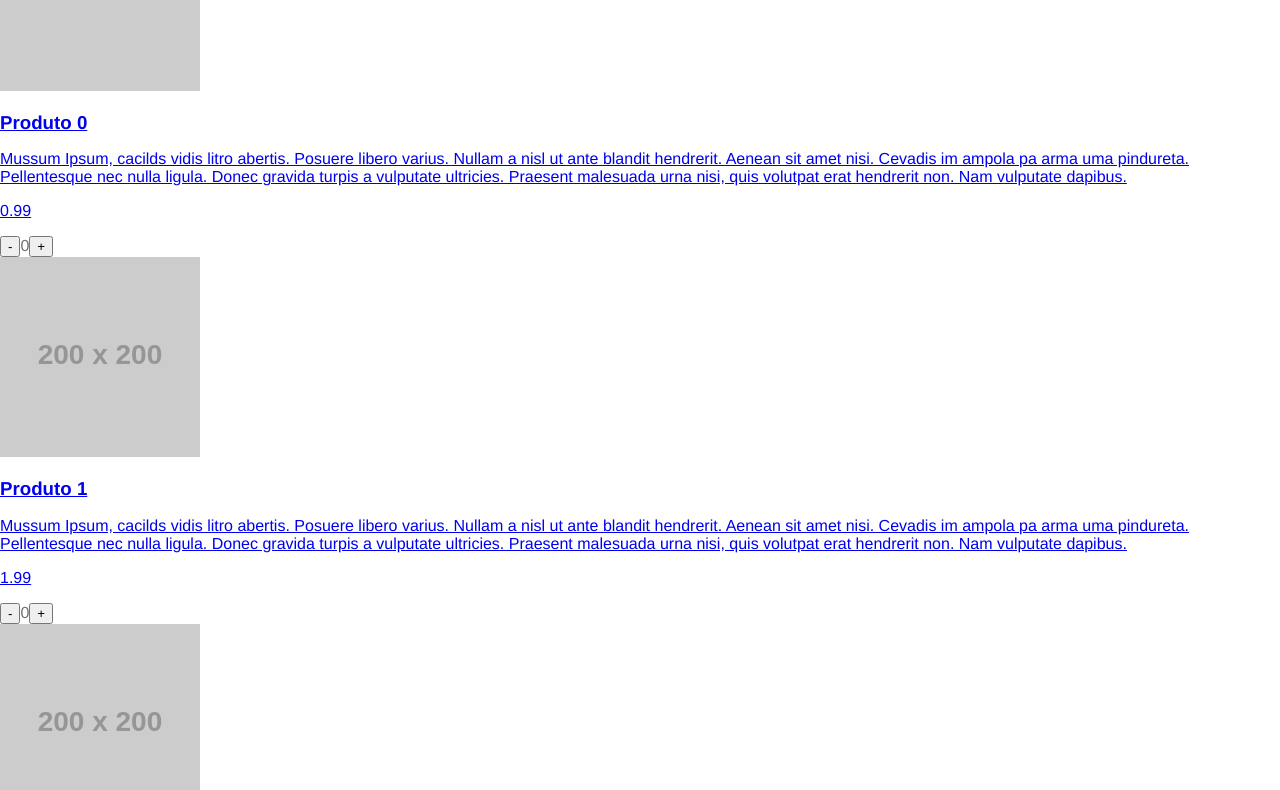
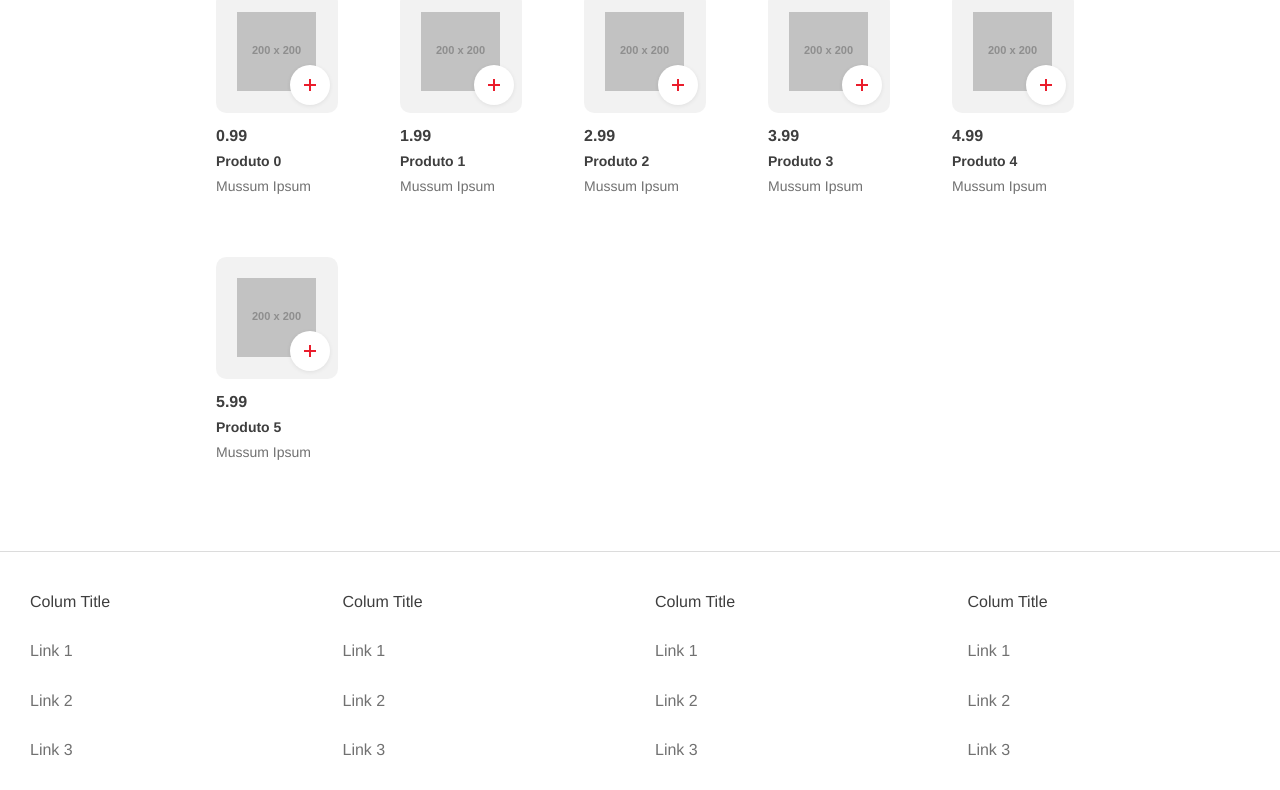
Before and after one commit to wilbelison/idega, a React (Create React App) app: page / in a window 1280 px wide. Shown: the part 250-1040 px from the top of the page. Built offline with nearby package versions, Linux system fonts and the light colour scheme; a web font is replaced by a local one.

Commit message:
Products Grid

```diff
--- a/public/data/Catalog.json
+++ b/public/data/Catalog.json
@@ -7,6 +7,7 @@
     "image": "https://placehold.co/800x800?text=image",
     "title": "Produto 0",
     "slug": "produto-0",
+    "details": "Mussum Ipsum",
     "description": "Mussum Ipsum, cacilds vidis litro abertis. Posuere libero varius. Nullam a nisl ut ante blandit hendrerit. Aenean sit amet nisi. Cevadis im ampola pa arma uma pindureta. Pellentesque nec nulla ligula. Donec gravida turpis a vulputate ultricies. Praesent malesuada urna nisi, quis volutpat erat hendrerit non. Nam vulputate dapibus.",
     "price": 0.99
   },
@@ -18,6 +19,7 @@
     "image": "https://placehold.co/800x800?text=image",
     "title": "Produto 1",
     "slug": "produto-1",
+    "details": "Mussum Ipsum",
     "description": "Mussum Ipsum, cacilds vidis litro abertis. Posuere libero varius. Nullam a nisl ut ante blandit hendrerit. Aenean sit amet nisi. Cevadis im ampola pa arma uma pindureta. Pellentesque nec nulla ligula. Donec gravida turpis a vulputate ultricies. Praesent malesuada urna nisi, quis volutpat erat hendrerit non. Nam vulputate dapibus.",
     "price": 1.99
   },
@@ -29,6 +31,7 @@
     "image": "https://placehold.co/800x800?text=image",
     "title": "Produto 2",
     "slug": "produto-2",
+    "details": "Mussum Ipsum",
     "description": "Mussum Ipsum, cacilds vidis litro abertis. Posuere libero varius. Nullam a nisl ut ante blandit hendrerit. Aenean sit amet nisi. Cevadis im ampola pa arma uma pindureta. Pellentesque nec nulla ligula. Donec gravida turpis a vulputate ultricies. Praesent malesuada urna nisi, quis volutpat erat hendrerit non. Nam vulputate dapibus.",
     "price": 2.99
   },
@@ -40,6 +43,7 @@
     "image": "https://placehold.co/800x800?text=image",
     "title": "Produto 3",
     "slug": "produto-3",
+    "details": "Mussum Ipsum",
     "description": "Mussum Ipsum, cacilds vidis litro abertis. Posuere libero varius. Nullam a nisl ut ante blandit hendrerit. Aenean sit amet nisi. Cevadis im ampola pa arma uma pindureta. Pellentesque nec nulla ligula. Donec gravida turpis a vulputate ultricies. Praesent malesuada urna nisi, quis volutpat erat hendrerit non. Nam vulputate dapibus.",
     "price": 3.99
   },
@@ -51,6 +55,7 @@
     "image": "https://placehold.co/800x800?text=image",
     "title": "Produto 4",
     "slug": "produto-4",
+    "details": "Mussum Ipsum",
     "description": "Mussum Ipsum, cacilds vidis litro abertis. Posuere libero varius. Nullam a nisl ut ante blandit hendrerit. Aenean sit amet nisi. Cevadis im ampola pa arma uma pindureta. Pellentesque nec nulla ligula. Donec gravida turpis a vulputate ultricies. Praesent malesuada urna nisi, quis volutpat erat hendrerit non. Nam vulputate dapibus.",
     "price": 4.99
   },
@@ -62,6 +67,7 @@
     "image": "https://placehold.co/800x800?text=image",
     "title": "Produto 5",
     "slug": "produto-5",
+    "details": "Mussum Ipsum",
     "description": "Mussum Ipsum, cacilds vidis litro abertis. Posuere libero varius. Nullam a nisl ut ante blandit hendrerit. Aenean sit amet nisi. Cevadis im ampola pa arma uma pindureta. Pellentesque nec nulla ligula. Donec gravida turpis a vulputate ultricies. Praesent malesuada urna nisi, quis volutpat erat hendrerit non. Nam vulputate dapibus.",
     "price": 5.99
   }
--- a/src/assets/styles/default.css
+++ b/src/assets/styles/default.css
@@ -191,3 +191,209 @@ button {
     }
   }
 }
+
+/* Content */
+
+main {
+  padding: 8px 160px;
+  .title {
+    color: #3e3e3e;
+    font-size: 1.5625rem;
+    font-weight: 900;
+    margin-bottom: 20px;
+    padding: 20px 0;
+  }
+  .subtitle {
+    font-size: 1.25rem;
+    font-weight: 600;
+    color: #3f3e3e;
+    margin: 0 0 24px;
+  }
+  .ItemsGrid {
+    display: flex;
+    flex-flow: wrap;
+    gap: 30px;
+  }
+}
+
+.ProductCard {
+  position: relative;
+  list-style: none;
+  border-radius: 16px;
+  padding: 16px;
+  border-radius: 16px;
+  background-color: #fff;
+  transition: all 0.2s linear;
+  &:hover {
+    box-shadow: 0 2px 8px rgba(0, 0, 0, 0.12);
+    transform: scale(1.02);
+  }
+  .card-link {
+    position: relative;
+    display: flex;
+    flex-direction: column;
+    gap: 6px;
+    text-decoration: none;
+    .card-thumbnail {
+      order: 1;
+      position: relative;
+      margin-bottom: 16px;
+      border: none;
+      background-size: contain;
+      width: 122px;
+      height: 122px;
+      display: flex;
+      overflow: hidden;
+      padding: 16px;
+      align-items: center;
+      justify-content: center;
+      margin-bottom: 8px;
+      transition: filter 0.5s;
+      position: relative;
+      background-size: 65%;
+      background-position: 50%;
+      background-repeat: no-repeat;
+      .thumbnail-overlay {
+        position: absolute;
+        width: 100%;
+        height: 100%;
+        border-radius: 10px;
+        background-color: rgba(0, 0, 0, 0.05);
+      }
+      .ProductCounter {
+        position: absolute;
+        right: 8px;
+        bottom: 8px;
+        display: flex;
+        align-items: center;
+        border-radius: 50%;
+        justify-content: flex-end;
+        box-shadow: 0 1px 4px #00000014;
+        overflow: hidden;
+        transition: all 0.2s;
+        background-color: #fff;
+        &.active {
+          border-radius: 8px;
+          .button-remove {
+            display: flex;
+          }
+          .counter {
+            display: inline-block;
+          }
+        }
+        button {
+          display: flex;
+          align-items: center;
+          justify-content: center;
+          border: none;
+          margin: 0;
+          padding: 0;
+          background: transparent;
+          color: #ea1d2c;
+          width: 40px;
+          height: 40px;
+          border-radius: 100%;
+          outline: none;
+          transition: 0.1s;
+          position: relative;
+          overflow: hidden;
+          &.button-remove {
+            display: none;
+          }
+        }
+        .counter {
+          display: none;
+          margin: 0 auto;
+          color: #3e3e3e;
+          height: 30px;
+          line-height: 32px;
+          text-align: center;
+          font-size: 1rem;
+          font-weight: bolder;
+          margin: 3px 0;
+        }
+      }
+    }
+    .card-title {
+      order: 3;
+      color: #3e3e3e;
+      font-weight: bold;
+      font-size: 0.875rem;
+      line-height: 1.25rem;
+      max-height: calc(2 * 1.25rem);
+      overflow: hidden;
+      text-overflow: ellipsis;
+      display: flex;
+      line-clamp: 2;
+      -webkit-line-clamp: 2;
+      -webkit-box-orient: vertical;
+      width: 100%;
+    }
+    .card-details {
+      order: 4;
+      color: #717171;
+      font-size: 0.875rem;
+      line-height: 1.125rem;
+      max-height: calc(2 * 2.25rem);
+      overflow: hidden;
+      text-overflow: ellipsis;
+      display: flex;
+      line-clamp: 2;
+      -webkit-line-clamp: 2;
+      -webkit-box-orient: vertical;
+      width: 100%;
+    }
+    .card-price {
+      order: 2;
+      font-size: 1rem;
+      line-height: 1.125rem;
+      font-weight: bolder;
+      color: #3e3e3e;
+    }
+  }
+}
+
+.Footer {
+  display: grid;
+  background-color: #fff;
+  margin-top: 30px;
+  width: 100%;
+  max-width: 1366px !important;
+  padding: 0 30px;
+  margin: 50px auto 0;
+  grid-template-columns: repeat(4, 1fr);
+  gap: 30px;
+  border-top: 1px solid #dcdcdc;
+  padding: 40px 30px;
+  .title {
+    font-weight: 500;
+    font-size: 1rem;
+    line-height: 1.22;
+    margin-top: 0;
+    margin-bottom: 30px;
+    color: #3e3e3e;
+  }
+  ul {
+    display: grid;
+    margin: 0;
+    padding: 0;
+    grid-template-rows: auto;
+    grid-auto-flow: row;
+    grid-template-columns: 1fr;
+    gap: 30px;
+    li {
+      list-style: none;
+      a {
+        font-weight: 400;
+        font-size: 1rem;
+        line-height: 1.22;
+        color: #717171;
+        transition: color 0.15s cubic-bezier(0.25, 0.46, 0.45, 0.94);
+        text-decoration: none;
+        &:hover {
+          color: #3e3e3e;
+        }
+      }
+    }
+  }
+}
--- a/src/components/Footer.jsx
+++ b/src/components/Footer.jsx
@@ -1,7 +1,64 @@
+import { Link } from "react-router-dom";
+
 const Footer = () => {
   return (
     <footer className="Footer">
-      iFoot!
+      <div className="footer-colum">
+        <h3 className="title">Colum Title</h3>
+        <ul>
+          <li>
+            <Link to="/">Link 1</Link>
+          </li>
+          <li>
+            <Link to="/">Link 2</Link>
+          </li>
+          <li>
+            <Link to="/">Link 3</Link>
+          </li>
+        </ul>
+      </div>
+      <div className="footer-colum">
+        <h3 className="title">Colum Title</h3>
+        <ul>
+          <li>
+            <Link to="/">Link 1</Link>
+          </li>
+          <li>
+            <Link to="/">Link 2</Link>
+          </li>
+          <li>
+            <Link to="/">Link 3</Link>
+          </li>
+        </ul>
+      </div>
+      <div className="footer-colum">
+        <h3 className="title">Colum Title</h3>
+        <ul>
+          <li>
+            <Link to="/">Link 1</Link>
+          </li>
+          <li>
+            <Link to="/">Link 2</Link>
+          </li>
+          <li>
+            <Link to="/">Link 3</Link>
+          </li>
+        </ul>
+      </div>
+      <div className="footer-colum">
+        <h3 className="title">Colum Title</h3>
+        <ul>
+          <li>
+            <Link to="/">Link 1</Link>
+          </li>
+          <li>
+            <Link to="/">Link 2</Link>
+          </li>
+          <li>
+            <Link to="/">Link 3</Link>
+          </li>
+        </ul>
+      </div>
     </footer>
   );
 };
--- a/src/components/NavBar.jsx
+++ b/src/components/NavBar.jsx
@@ -44,7 +44,7 @@ const NavBar = () => {
         </li>
         {categories.map((item) => (
           <li key={item.id}>
-            <NavLink to={`/category/${item.id}`} activeclassname="active">
+            <NavLink to={`/category/${item.slug}`} activeclassname="active">
               {item.title}
             </NavLink>
           </li>
--- a/src/components/ProductCard.jsx
+++ b/src/components/ProductCard.jsx
@@ -3,15 +3,17 @@ import ProductCounter from "./ProductCounter";
 
 const ProductCard = ({ product }) => {
   return (
-    <div className="ProductCard">
-      <Link to={`/product/${product.id}`} className="card-link">
-        <img className="card-thumbnail" src={product.thumbnail} alt="" />
-        <h3 className="card-title">{product.title}</h3>
-        <p className="card-description">{product.description}</p>
-        <p className="card-price">{product.price}</p>
+    <li className="ProductCard">
+      <Link to={`/product/${product.slug}`} className="card-link">
+        <div class="card-thumbnail" style={{backgroundImage: `url(${product.thumbnail})`}}>
+          <div class="thumbnail-overlay"></div>
+          <ProductCounter productId={product.id} />
+        </div>
+        <span className="card-title">{product.title}</span>
+        <span className="card-details">{product.details}</span>
+        <span className="card-price">{product.price}</span>
       </Link>
-      <ProductCounter productId={product.id} />
-    </div>
+    </li>
   );
 };
 
--- a/src/components/ProductCounter.jsx
+++ b/src/components/ProductCounter.jsx
@@ -1,22 +1,27 @@
+import iconRemove from "../assets/images/icon-remove.svg";
+import iconAdd from "../assets/images/icon-add.svg";
+
 const ProductCounter = ({ productId }) => {
   return (
-    <div className="ProductCount">
+    <div className="ProductCounter">
       <button
         className="button-remove"
-        onClick={() => {
+        onClick={(e) => {
+          e.preventDefault();
           console.log("remove:", productId);
         }}
       >
-        -
+        <img src={iconRemove} alt="Adicionar" />
       </button>
       <span className="counter">0</span>
       <button
         className="button-add"
-        onClick={() => {
+        onClick={(e) => {
+          e.preventDefault();
           console.log("add:", productId);
         }}
       >
-        +
+        <img src={iconAdd} alt="Remover" />
       </button>
     </div>
   );
--- a/src/pages/Home.jsx
+++ b/src/pages/Home.jsx
@@ -3,7 +3,7 @@ import ProductCard from "../components/ProductCard";
 const Home = ({ catalog }) => {
   return (
     <main className="Home">
-      <h1>Home</h1>
+      <h1 className="title">Home</h1>
       {/* <div class="NavSlider">
         {items.map((categories) => {
           return <CategorieCard product={item} key={item.id} />;
@@ -14,11 +14,14 @@ const Home = ({ catalog }) => {
           return <ProductCard product={item} key={item.id} />;
         })}
       </div> */}
-      <div class="ItemsGrid">
-        {(catalog || []).map((item) => {
-          return <ProductCard product={item} key={item.id} />;
-        })}
-      </div>
+      <section className="Grid">
+        <h2 className="subtitle">Products Grid</h2>
+        <ul className="ItemsGrid">
+          {(catalog || []).map((item) => {
+            return <ProductCard product={item} key={item.id} />;
+          })}
+        </ul>
+      </section>
     </main>
   );
 };
--- a/src/router/index.jsx
+++ b/src/router/index.jsx
@@ -48,6 +48,7 @@ function Router() {
       image: "https://placehold.co/800x800?text=image",
       title: "Produto 0",
       slug: "produto-0",
+      details: "Mussum Ipsum",
       description:
         "Mussum Ipsum, cacilds vidis litro abertis. Posuere libero varius. Nullam a nisl ut ante blandit hendrerit. Aenean sit amet nisi. Cevadis im ampola pa arma uma pindureta. Pellentesque nec nulla ligula. Donec gravida turpis a vulputate ultricies. Praesent malesuada urna nisi, quis volutpat erat hendrerit non. Nam vulputate dapibus.",
       price: 0.99,
@@ -60,6 +61,7 @@ function Router() {
       image: "https://placehold.co/800x800?text=image",
       title: "Produto 1",
       slug: "produto-1",
+      details: "Mussum Ipsum",
       description:
         "Mussum Ipsum, cacilds vidis litro abertis. Posuere libero varius. Nullam a nisl ut ante blandit hendrerit. Aenean sit amet nisi. Cevadis im ampola pa arma uma pindureta. Pellentesque nec nulla ligula. Donec gravida turpis a vulputate ultricies. Praesent malesuada urna nisi, quis volutpat erat hendrerit non. Nam vulputate dapibus.",
       price: 1.99,
@@ -72,6 +74,7 @@ function Router() {
       image: "https://placehold.co/800x800?text=image",
       title: "Produto 2",
       slug: "produto-2",
+      details: "Mussum Ipsum",
       description:
         "Mussum Ipsum, cacilds vidis litro abertis. Posuere libero varius. Nullam a nisl ut ante blandit hendrerit. Aenean sit amet nisi. Cevadis im ampola pa arma uma pindureta. Pellentesque nec nulla ligula. Donec gravida turpis a vulputate ultricies. Praesent malesuada urna nisi, quis volutpat erat hendrerit non. Nam vulputate dapibus.",
       price: 2.99,
@@ -84,6 +87,7 @@ function Router() {
       image: "https://placehold.co/800x800?text=image",
       title: "Produto 3",
       slug: "produto-3",
+      details: "Mussum Ipsum",
       description:
         "Mussum Ipsum, cacilds vidis litro abertis. Posuere libero varius. Nullam a nisl ut ante blandit hendrerit. Aenean sit amet nisi. Cevadis im ampola pa arma uma pindureta. Pellentesque nec nulla ligula. Donec gravida turpis a vulputate ultricies. Praesent malesuada urna nisi, quis volutpat erat hendrerit non. Nam vulputate dapibus.",
       price: 3.99,
@@ -96,6 +100,7 @@ function Router() {
       image: "https://placehold.co/800x800?text=image",
       title: "Produto 4",
       slug: "produto-4",
+      details: "Mussum Ipsum",
       description:
         "Mussum Ipsum, cacilds vidis litro abertis. Posuere libero varius. Nullam a nisl ut ante blandit hendrerit. Aenean sit amet nisi. Cevadis im ampola pa arma uma pindureta. Pellentesque nec nulla ligula. Donec gravida turpis a vulputate ultricies. Praesent malesuada urna nisi, quis volutpat erat hendrerit non. Nam vulputate dapibus.",
       price: 4.99,
@@ -108,6 +113,7 @@ function Router() {
       image: "https://placehold.co/800x800?text=image",
       title: "Produto 5",
       slug: "produto-5",
+      details: "Mussum Ipsum",
       description:
         "Mussum Ipsum, cacilds vidis litro abertis. Posuere libero varius. Nullam a nisl ut ante blandit hendrerit. Aenean sit amet nisi. Cevadis im ampola pa arma uma pindureta. Pellentesque nec nulla ligula. Donec gravida turpis a vulputate ultricies. Praesent malesuada urna nisi, quis volutpat erat hendrerit non. Nam vulputate dapibus.",
       price: 5.99,
```
Also changed, not shown: src/assets/images/icon-add.svg (added), src/assets/images/icon-remove.svg (added).
